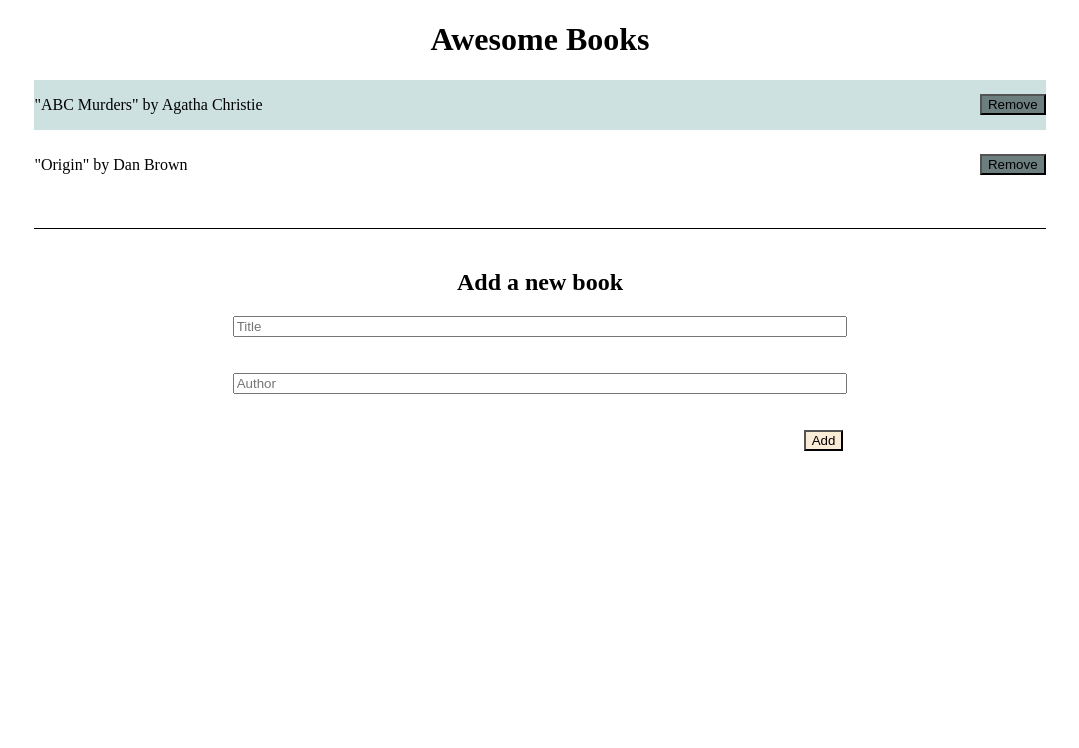
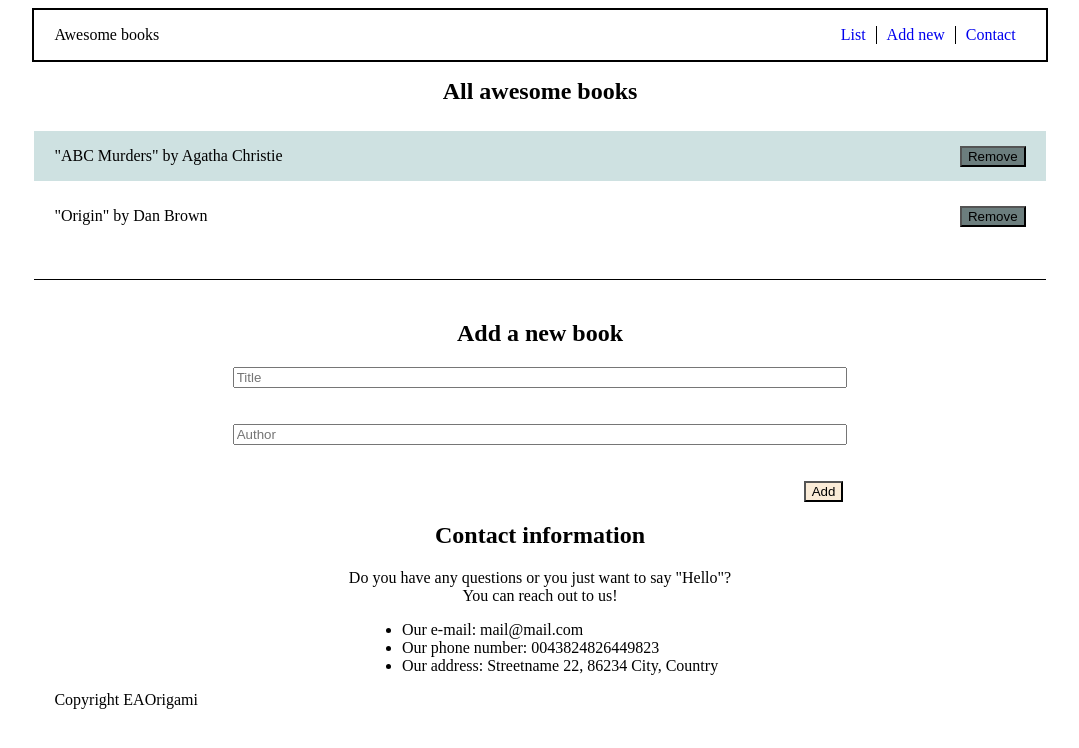
Before and after one commit to devtochit/wireframe, a plain HTML site: page index.html in a window 1280 px wide. Shown: the whole page, without its empty margins (100-1179 px from the left). Drawn offline with Linux system fonts and the light colour scheme.

Commit message:
Add layout main page

```diff
--- a/CSS/index.css
+++ b/CSS/index.css
@@ -1,5 +1,39 @@
 body {
   text-align: center;
+  box-sizing: border-box;
+}
+
+a {
+  text-decoration: none;
+}
+
+header {
+  display: flex;
+  width: 80%;
+  margin: auto;
+  justify-content: space-between;
+  border: 2px solid black;
+}
+
+header p {
+  padding-left: 20px;
+}
+
+header ul {
+  list-style: none;
+  margin: 0;
+  padding: 0 20px 0 0;
+  display: flex;
+  align-items: center;
+}
+
+header li {
+  border-left: 1px solid black;
+  padding: 0 10px;
+}
+
+header li:first-child {
+  border-left: none;
 }
 
 .book_wrapper {
@@ -12,6 +46,9 @@ body {
   width: 80%;
 }
 
+.book_wrapper h1 {
+  font-size: 24px;
+}
 .outputcard {
   display: flex;
   justify-content: space-between;
@@ -26,6 +63,7 @@ body {
   display: flex;
   flex-wrap: wrap;
   text-align: left;
+  padding-left: 20px;
 }
 
 form button {
@@ -37,6 +75,7 @@ form button {
 .outputcard button {
   background-color: rgb(108, 126, 126);
   height: min-content;
+  margin-right: 20px;
 }
 
 .outputcard:nth-of-type(odd) {
@@ -64,3 +103,37 @@ form {
   display: flex;
   flex-direction: column;
 }
+
+.contact {
+  width: 80%;
+  margin: auto;
+}
+
+.contact ul {
+  text-align: left;
+  margin: auto;
+  width: fit-content;
+
+}
+
+footer {
+  width: 80%;
+  margin: auto;
+  text-align: left;
+}
+
+footer p {
+  padding-left: 20px;
+}
+
+.book_wrapper.inactive {
+  display: none;
+}
+
+.newbook.inactive {
+  display: none;
+}
+
+.contact.inactive {
+  display: none;
+}
--- a/index.html
+++ b/index.html
@@ -10,12 +10,18 @@
 </head>
 
 <body>
-    <h1 class="header">Awesome Books</h1>
+    <header>
+        <p>Awesome books</p>
+        <ul>
+            <li class="menu_list"><a href="#list">List</a></li>
+            <li class="menu_add_new"><a href="#add_new">Add new</a></li>
+            <li class="menu_contact"><a href="#contact">Contact</a></li>
+        </ul>
+    </header>
 
     <br>
 
-    <form>
-
+    <form class="newbook" id="add_new">
         <h2> Add a new book</h2>
         <input type="text" placeholder="Title" id="title" required>
         <br><br>
@@ -23,6 +29,18 @@
         <br><br>
         <button type="button" class="new_book">Add</button>
     </form>
+    <section class="contact" id="contact">
+        <h2>Contact information</h2>
+        <p>Do you have any questions or you just want to say "Hello"?<br>You can reach out to us!</p>
+        <ul>
+            <li>Our e-mail: mail@mail.com</li>
+            <li>Our phone number: 0043824826449823</li>
+            <li>Our address: Streetname 22, 86234 City, Country</li>
+        </ul>
+    </section>
+    <footer>
+        <p>Copyright EAOrigami</p>
+    </footer>
 
     <script src="/script/index.js"></script>
 </body>
--- a/script/index.js
+++ b/script/index.js
@@ -53,7 +53,7 @@ function populateStorage() {
 }
 
 function dynamicLoad() {
-  const h1 = document.querySelector('h1');
+  const header = document.querySelector('header');
 
   if (document.querySelector('.book_wrapper')) {
     body.removeChild(document.querySelector('.book_wrapper'));
@@ -61,6 +61,10 @@ function dynamicLoad() {
 
   const bookWrapper = document.createElement('div');
   bookWrapper.className = 'book_wrapper';
+  bookWrapper.id = 'list';
+  const h1 = document.createElement('h1');
+  h1.innerText = 'All awesome books';
+  bookWrapper.appendChild(h1);
 
   for (let i = 0; i < awesomeBooks.size(); i += 1) {
     const div = document.createElement('div');
@@ -84,7 +88,7 @@ function dynamicLoad() {
     div.appendChild(button);
     bookWrapper.appendChild(div);
   }
-  h1.insertAdjacentElement('afterend', bookWrapper);
+  header.insertAdjacentElement('afterend', bookWrapper);
   const removeButton = document.querySelectorAll('.remove_btn');
   removeButton.forEach((btn) => btn.addEventListener('click', (e) => {
     const title = document.querySelector(`.book-title_${e.target.classList[0].substr(11)}`);
```
